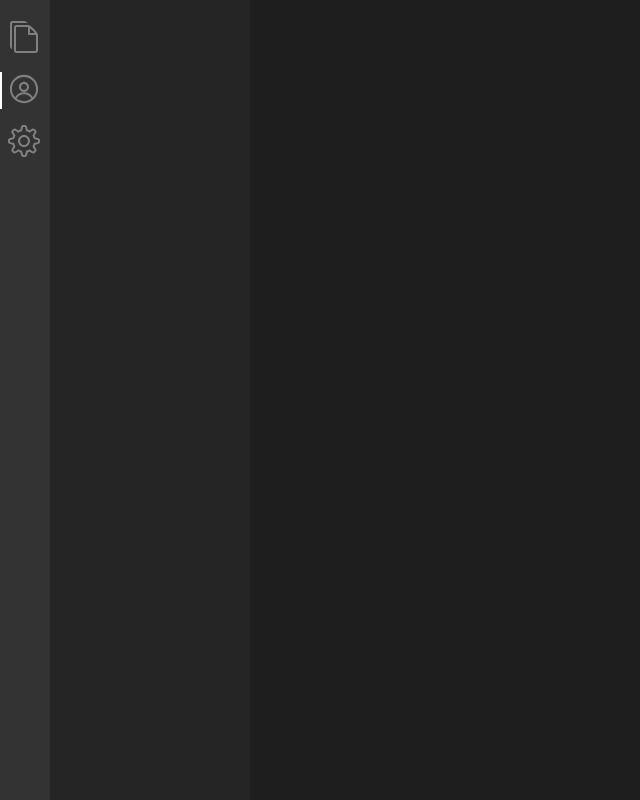
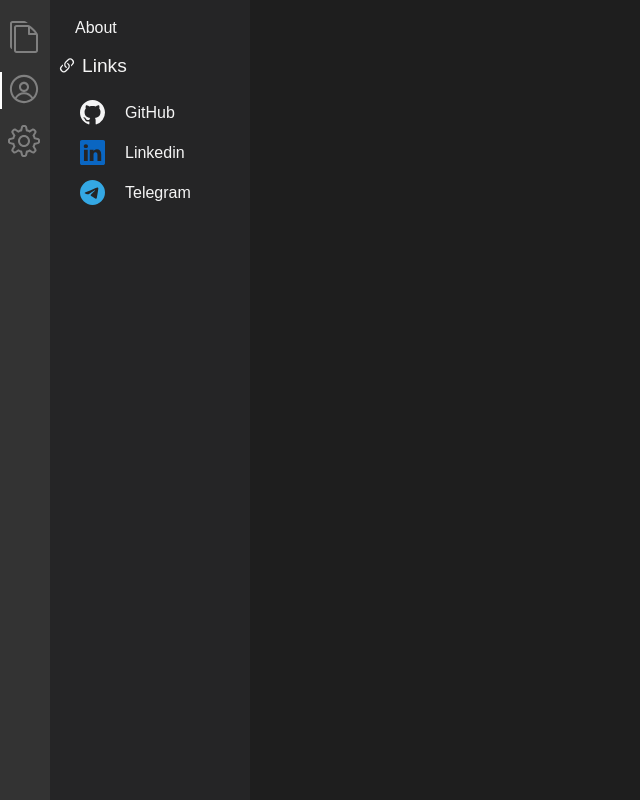
Before and after one commit to daosongit/portfolio, a React (Create React App) app: page / in a window 1280 px wide. Both pictures are taken after a click on the button 23 px from the left and 90 px from the top of the page. Shown: the whole page, without its empty margins (0-640 px from the left). Built offline with nearby package versions, Linux system fonts and the light colour scheme.

Commit message:
About tab

```diff
--- a/src/components/PrimarySideBar/About/About.jsx
+++ b/src/components/PrimarySideBar/About/About.jsx
@@ -1,5 +1,42 @@
 import React from 'react';
+import cl from './About.module.scss';
+import {
+  BsLink45Deg as IcoLink,
+  BsGithub as IcoGit,
+  BsTelegram as IcoTelegram,
+  BsLinkedin as IcoLinkedin,
+} from 'react-icons/bs';
 
 export default function About() {
-  return <div></div>;
+  const linksList = [
+    { key: 'GitHub', icon: <IcoGit size={25} />, href: 'https://twitter.com/' },
+    {
+      key: 'Linkedin',
+      icon: <IcoLinkedin size={25} color={'#0A66C2'} />,
+      href: 'https://www.linkedin.com/',
+    },
+    {
+      key: 'Telegram',
+      icon: <IcoTelegram size={25} color={'#34A8E4'} />,
+      href: 'https://bezmn.t.me/',
+    },
+  ];
+
+  return (
+    <div className={cl.about}>
+      <h1>About</h1>
+      <div className={cl.head}>
+        <IcoLink size={20} />
+        <h2>Links</h2>
+      </div>
+      <div className={cl.linkWrapper}>
+        {linksList.map((itm) => (
+          <a key={itm.key} className={cl.link} href={itm.href} rel="noreferrer" target="_blank">
+            {itm.icon}
+            <h3>{itm.key}</h3>
+          </a>
+        ))}
+      </div>
+    </div>
+  );
 }
--- a/src/components/PrimarySideBar/About/About.module.scss
+++ b/src/components/PrimarySideBar/About/About.module.scss
@@ -0,0 +1,28 @@
+.about {
+  display: grid;
+  grid-row-gap: 20px;
+}
+
+.head {
+  display: flex;
+  grid-column-gap: 5px;
+  margin: 0 0 4px 7px;
+  h2 {
+    font-size: 1.2rem;
+  }
+}
+
+.linkWrapper {
+  display: grid;
+  grid-row-gap: 15px;
+}
+.link {
+  padding-left: 30px;
+  cursor: pointer;
+  display: flex;
+  align-content: center;
+  grid-column-gap: 20px;
+  h3 {
+    align-self: center;
+  }
+}
--- a/src/components/PrimarySideBar/PrimarySideBar.module.scss
+++ b/src/components/PrimarySideBar/PrimarySideBar.module.scss
@@ -1,6 +1,6 @@
 $Dark-color-primary_bar: #252526;
 $Light-color-primary_bar: #f3f3f3;
-$Light-color-text: #616161;
+$Light-color-text: #3b3b3b;
 
 .sidebar {
   z-index: 1;
--- a/src/styles/reset.css
+++ b/src/styles/reset.css
@@ -113,7 +113,7 @@ ul {
 
 a {
   text-decoration: none;
-  color: black;
+  color: inherit;
 }
 
 blockquote,
```
